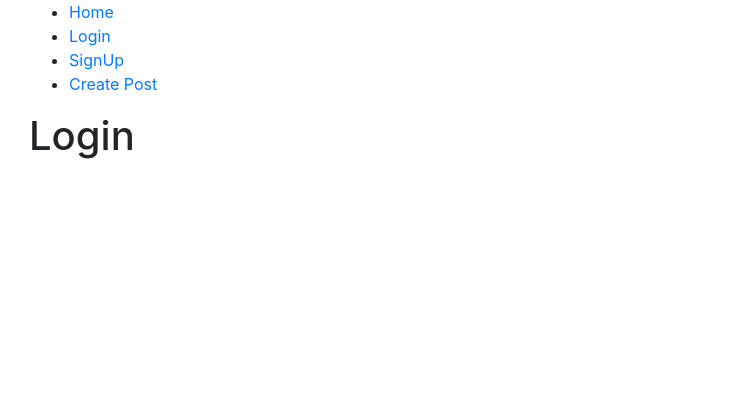
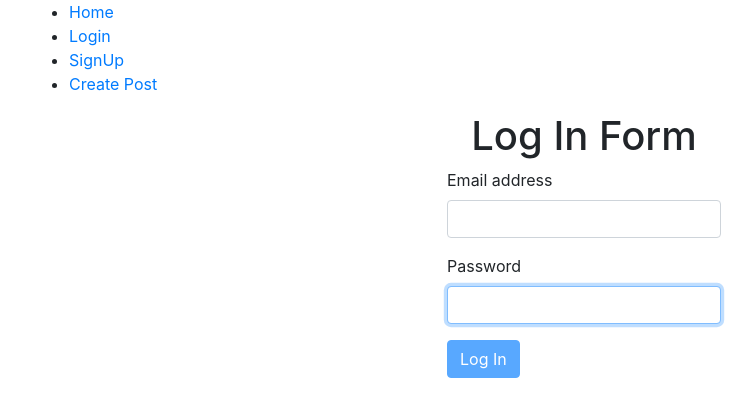
Before and after one commit to christianbiring1/Art_gallery_App, a React (Create React App) app: page /sign_in in a window 1280 px wide. Shown: the top 416 px of the page, without its empty margins (56-812 px from the left). Built offline with nearby package versions, Linux system fonts and the light colour scheme.

Commit message:
Sign the user In with their credentials

```diff
--- a/src/components/auth/signIn.jsx
+++ b/src/components/auth/signIn.jsx
@@ -1,7 +1,72 @@
-const SignInForm = () => {
-  return (
-    <h1>Login</h1>
-  );
+import React from 'react';
+import { auth } from '../../firebase-config';
+import { signInWithEmailAndPassword } from 'firebase/auth';
+import Joi from 'joi-browser';
+import Input from '../common/Input';
+import Form from '../common/Form';
+
+class SignInForm extends Form {
+  state = {
+    data: {
+      email: '',
+      password: ''
+    },
+    errors: {}
+  }
+
+  schema = {
+    email: Joi.string().email().required().label('Email'),
+    password: Joi.string().required().min(6).label('Password')
+  }
+
+  doSubmit = async () => {
+    const { email, password } = this.state.data;
+    console.log(email, password);
+    await signInWithEmailAndPassword(auth, email, password)
+      .then((userCredential) => {
+        const user = userCredential.user;
+        console.log(user);
+      })
+      .catch((error) => {
+        // const errorCode = error.code;
+        const errorMessage = error.message;
+        console.log(this.state.errors);
+        console.log(errorMessage);
+      })
+  }
+  render() {
+    const { data, errors } = this.state;
+
+
+    return (
+      <div className='d-flex flex-column align-items-center justify-content-center'>
+        <h1>Log In Form</h1>
+        <form onSubmit={this.handleSubmit}>
+          <Input
+            name="email"
+            value={data.email}
+            label="Email address"
+            onChange={this.handleChange}
+            errors={errors}
+          />
+          <Input
+            name="password"
+            value={data.password}
+            label="Password"
+            onChange={this.handleChange}
+            errors={errors}
+          />
+          <button
+            type="submit"
+            className='btn btn-primary'
+            disabled={this.validate()}
+          >
+            Log In
+          </button>
+        </form>
+      </div>
+    );
+  }
 }
 
 export default SignInForm;
```
